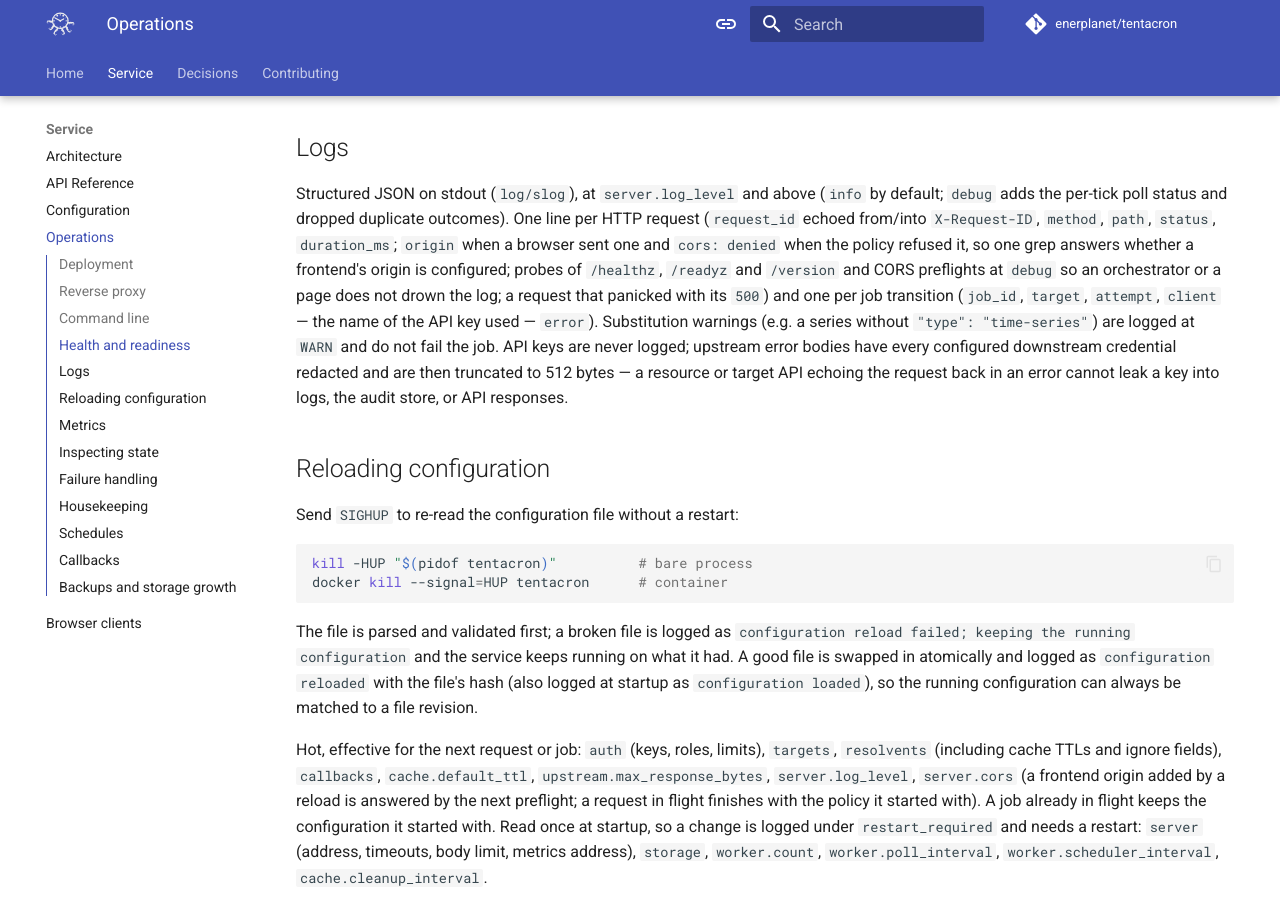
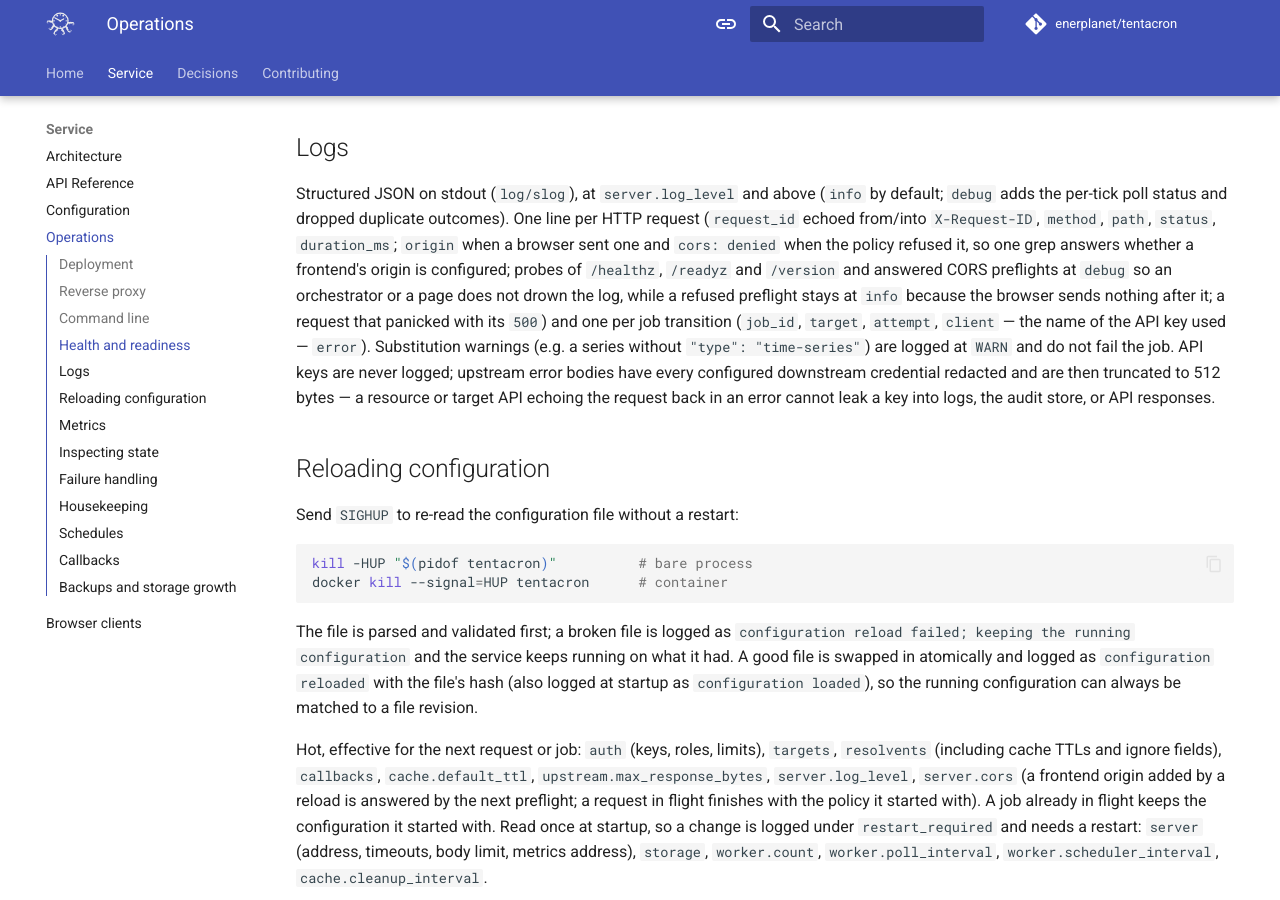
Before and after one commit to enerplanet/TentaCron, an MkDocs documentation site: the page built from docs/operations.md, in a window 1280 px wide and 900 px high, scrolled down 3223 px. Built offline with MkDocs 1.6.1 and Material for MkDocs 9.7.7, drawn with Linux system fonts in a browser that asks for light colours; comment, search, counter and statistics services are not loaded.

Commit message:
fix(api): log a refused preflight at info
The release check sent a preflight from an origin that is not listed
and looked for the request-log line that names it. There was none at
the default level: preflights log at debug, and a browser sends no
actual request after a refused preflight, so a frontend whose origin is
not configured left no trace an operator would see.

A refused preflight stays at info, carrying the origin and cors=denied;
answered preflights keep logging at debug, since they are the ones that
arrive every few seconds.

```diff
--- a/docs/operations.md
+++ b/docs/operations.md
@@ -169,9 +169,11 @@ duplicate outcomes). One line per HTTP request
 (`request_id` echoed from/into `X-Request-ID`, `method`, `path`, `status`,
 `duration_ms`; `origin` when a browser sent one and `cors: denied` when
 the policy refused it, so one grep answers whether a frontend's origin is
-configured; probes of `/healthz`, `/readyz` and `/version` and CORS
-preflights at `debug` so an orchestrator or a page does not drown the
-log; a request that panicked with its `500`) and one per job transition (`job_id`, `target`, `attempt`,
+configured; probes of `/healthz`, `/readyz` and `/version` and answered
+CORS preflights at `debug` so an orchestrator or a page does not drown
+the log, while a refused preflight stays at `info` because the browser
+sends nothing after it; a request that panicked with its `500`) and one
+per job transition (`job_id`, `target`, `attempt`,
 `client` — the name of the API key used — `error`). Substitution warnings
 (e.g. a series without `"type": "time-series"`) are logged at `WARN` and do
 not fail the job. API keys are never logged; upstream error bodies have every
```
Also changed, not shown: CHANGELOG.md (+4 -3 lines), 2 other files.
